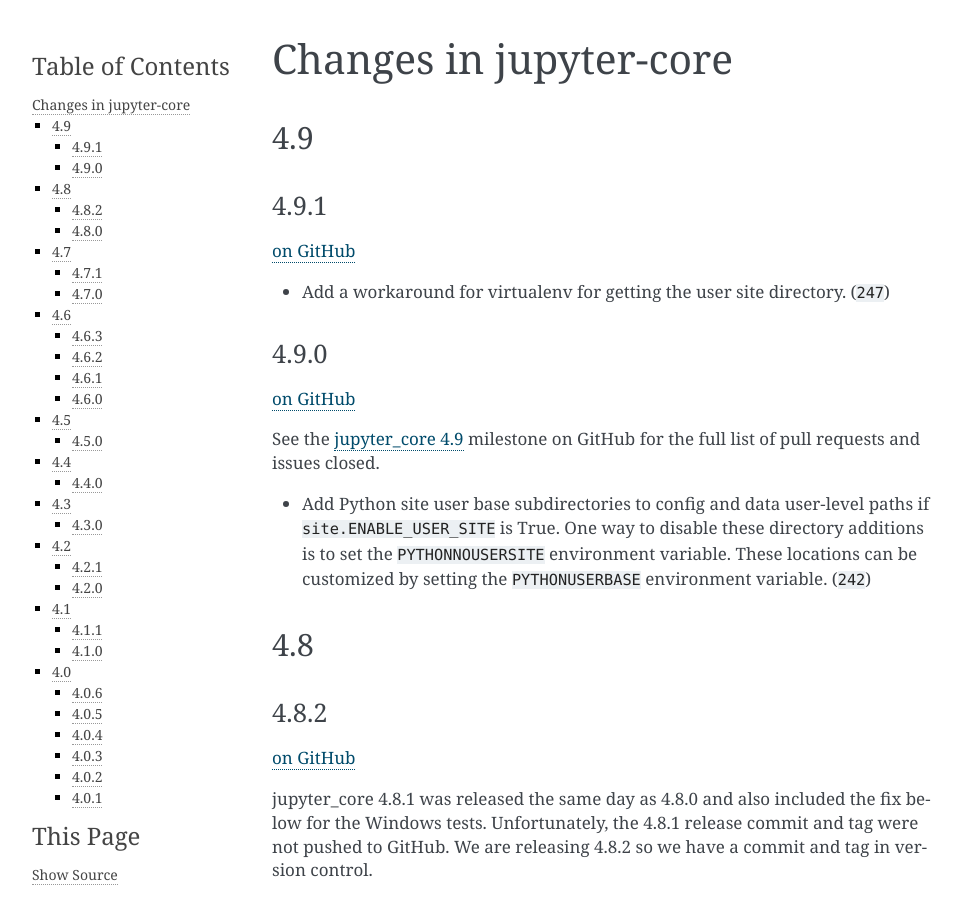
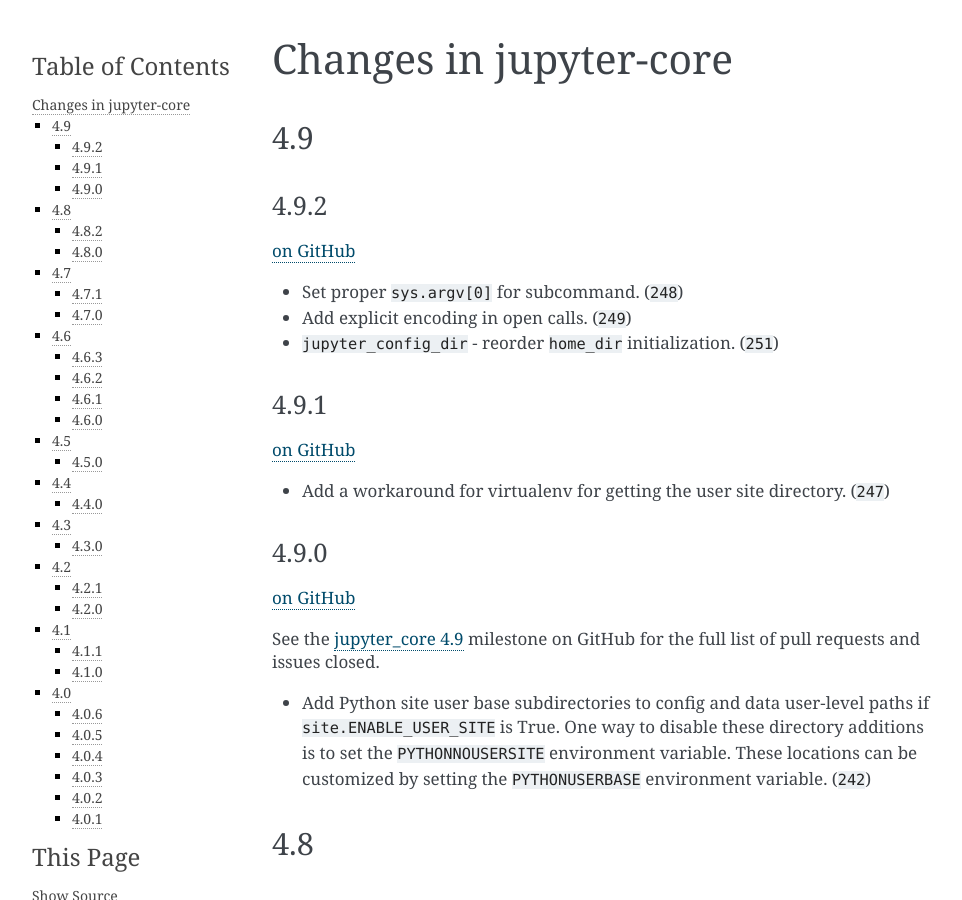
Before and after one commit to jupyter/jupyter_core, a Sphinx documentation site: the page built from docs/changelog.rst, in a window 1280 px wide and 900 px high. Shown: the whole window, without its empty margins (148-1110 px from the left). Built offline with Sphinx 7.4.7, drawn with Linux system fonts in a browser that asks for light colours; cross-references to code outside the pages are shown as plain code.

Commit message:
Update changelog for 4.9.2

```diff
--- a/docs/changelog.rst
+++ b/docs/changelog.rst
@@ -3,6 +3,16 @@
 
 4.9
 ---
+
+4.9.2
+~~~~~
+
+`on
+GitHub <https://github.com/jupyter/jupyter_core/releases/tag/4.9.1>`__
+
+* Set proper ``sys.argv[0]`` for subcommand. (:ghpull:`248`)
+* Add explicit encoding in open calls. (:ghpull:`249`)
+* ``jupyter_config_dir`` - reorder ``home_dir`` initialization.  (:ghpull:`251`)
 
 4.9.1
 ~~~~~
```
